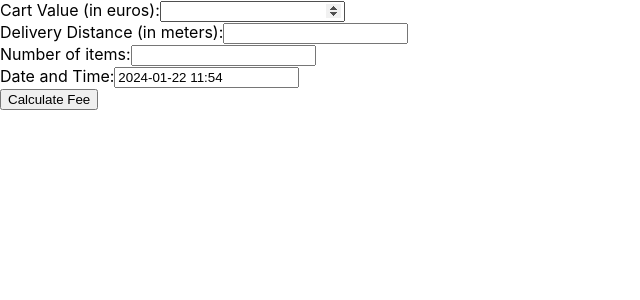
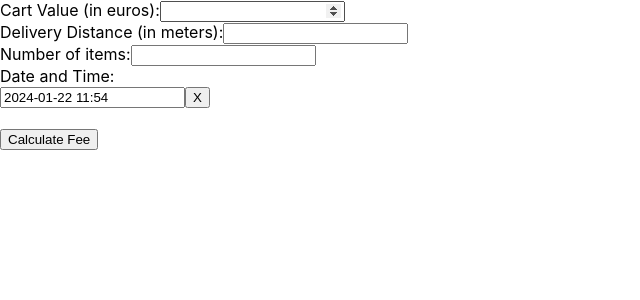
Before and after one commit to nine-chairs/testaufgabe, a React (Create React App) app: page / in a window 1280 px wide. Shown: the top 300 px of the page, without its empty margins (0-640 px from the left). Built offline with nearby package versions, Linux system fonts and the light colour scheme.

Commit message:
updated the calendar logic

```diff
--- a/src/components/Calculator/Calculator.tsx
+++ b/src/components/Calculator/Calculator.tsx
@@ -15,6 +15,7 @@ const Calculator: React.FC = () => {
           type="number"
           value={viewModel.state.cartValueInput}
           onChange={(e) => viewModel.handleInputChange(e, 'cartValueInput')}
+          min="0"
         />
       </label>
       <br />
@@ -24,6 +25,7 @@ const Calculator: React.FC = () => {
           type="number"
           value={viewModel.state.deliveryDistanceInput}
           onChange={(e) => viewModel.handleInputChange(e, 'deliveryDistanceInput')}
+          min="0"
         />
       </label>
       <br />
@@ -33,6 +35,7 @@ const Calculator: React.FC = () => {
           type="number"
           value={viewModel.state.numberOfItemsInput}
           onChange={(e) => viewModel.handleInputChange(e, 'numberOfItemsInput')}
+          min="0"
         />
       </label>
       <br />
@@ -43,6 +46,7 @@ const Calculator: React.FC = () => {
           onDateChange={viewModel.handleDateChange}
           onFocus={viewModel.handleDatepickerFocus}
           onBlur={viewModel.handleDateBlur}
+          onReset={viewModel.resetDateTime}
         />
       </label>
       <br />
--- a/src/components/Calculator/viewModel.ts
+++ b/src/components/Calculator/viewModel.ts
@@ -99,7 +99,13 @@ const useViewModel = () => {
 
   const handleInputChange = (e: React.ChangeEvent<HTMLInputElement>, key: keyof ViewModelState) => {
     const { value } = e.target;
-    setState((prev) => ({ ...prev, [key]: value }));
+
+    // Ensure the input is a non-negative number before updating the state
+    const sanitizedValue = value
+      .replace(/[^0-9.-]/g, '') // Remove non-numeric characters except dots and minus signs
+      .replace(/^-/, ''); // Remove leading minus sign, if any
+
+    setState((prev) => ({ ...prev, [key]: sanitizedValue }));
   };
 
   const handleDateChange = (date: Date | null) => {
@@ -116,6 +122,10 @@ const useViewModel = () => {
     setState((prev) => ({ ...prev, isDateSelected: false }));
   };
 
+  const resetDateTime = () => {
+    setState((prev) => ({ ...prev, dateTime: getCurrentDateTime() }));
+  };
+
   return {
     state,
     calculateDeliveryFee,
@@ -123,6 +133,7 @@ const useViewModel = () => {
     handleDateChange,
     handleDatepickerFocus,
     handleDateBlur,
+    resetDateTime,
   };
 };
 
--- a/src/components/Calendar/Calendar.tsx
+++ b/src/components/Calendar/Calendar.tsx
@@ -1,15 +1,20 @@
+// Inside Calendar.tsx
+
 import React from 'react';
 import DatePicker from 'react-datepicker';
 import 'react-datepicker/dist/react-datepicker.css';
 
 interface CalendarProps {
-  selectedDate: Date | null;
+  selectedDate: Date;
   onDateChange: (date: Date | null) => void;
-  onFocus?: () => void;
-  onBlur?: () => void;
+  onFocus: () => void;
+  onBlur: () => void;
+  onReset: () => void; // New callback for resetting the date and time
 }
 
-const Calendar: React.FC<CalendarProps> = ({ selectedDate, onDateChange, onFocus, onBlur }) => (
+const CustomDatePicker: React.FC<CalendarProps> = ({ selectedDate, onDateChange, onFocus, onBlur, onReset }) => {
+  return (
+    <div>
       <DatePicker
         selected={selectedDate}
         onChange={onDateChange}
@@ -19,6 +24,9 @@ const Calendar: React.FC<CalendarProps> = ({ selectedDate, onDateChange, onFocus
         timeFormat="HH:mm"
         dateFormat="yyyy-MM-dd HH:mm"
       />
+      <button onClick={onReset}>X</button> {/* Reset button */}
+    </div>
   );
+};
 
-export default Calendar;
+export default CustomDatePicker;
```
Lines whose indentation alone changed are shown as unchanged.
